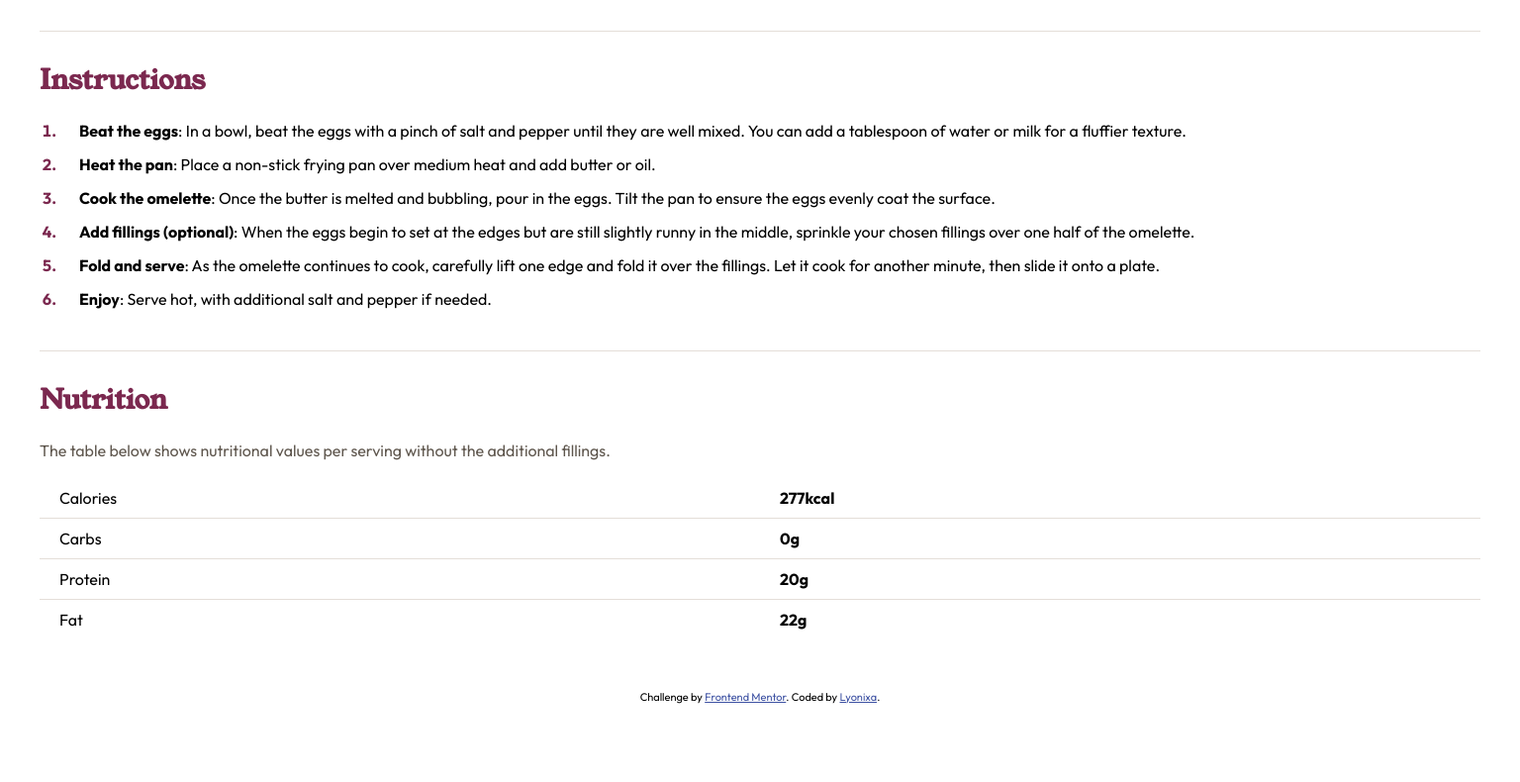
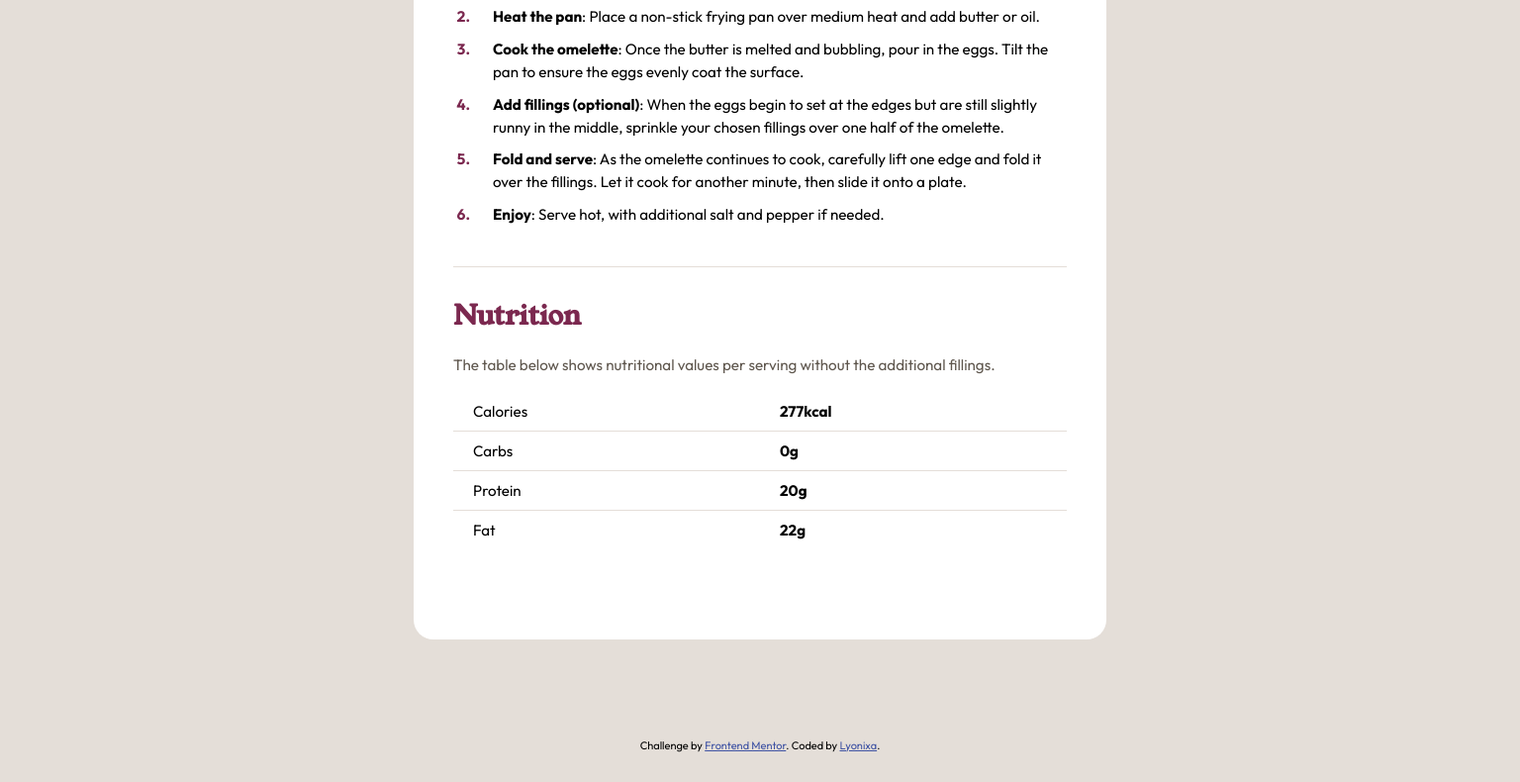
Before and after one commit to Lyonixa/Simple-Omelette-Recipe, a plain HTML site: page index.html in a window 1536 px wide. Shown: the part 1221-2011 px from the top of the page at 99% size. Before the commit the page ends 1972 px from the top, so only its background shows below. Drawn offline with Linux system fonts and the light colour scheme.

Commit message:
add: desktop css

```diff
--- a/index.html
+++ b/index.html
@@ -26,11 +26,11 @@
     </style>
   </head>
   <body>
+    <section>
       <img
         src="assets/images/image-omelette.jpeg"
         alt="A delicious plate of omlette with vegetables and hummus on the side"
       />
-
       <article>
         <h1>Simple Omelette Recipe</h1>
         <p>
@@ -59,9 +59,9 @@
         <h3>Instructions</h3>
         <ol>
           <li>
-          <strong>Beat the eggs</strong>: In a bowl, beat the eggs with a pinch
-          of salt and pepper until they are well mixed. You can add a tablespoon
-          of water or milk for a fluffier texture.
+            <strong>Beat the eggs</strong>: In a bowl, beat the eggs with a
+            pinch of salt and pepper until they are well mixed. You can add a
+            tablespoon of water or milk for a fluffier texture.
           </li>
           <li>
             <strong>Heat the pan</strong>: Place a non-stick frying pan over
@@ -74,17 +74,17 @@
           </li>
           <li>
             <strong>Add fillings (optional)</strong>: When the eggs begin to set
-          at the edges but are still slightly runny in the middle, sprinkle your
-          chosen fillings over one half of the omelette.
+            at the edges but are still slightly runny in the middle, sprinkle
+            your chosen fillings over one half of the omelette.
           </li>
           <li>
             <strong>Fold and serve</strong>: As the omelette continues to cook,
-          carefully lift one edge and fold it over the fillings. Let it cook for
-          another minute, then slide it onto a plate.
+            carefully lift one edge and fold it over the fillings. Let it cook
+            for another minute, then slide it onto a plate.
           </li>
           <li>
-          <strong>Enjoy</strong>: Serve hot, with additional salt and pepper if
-          needed.
+            <strong>Enjoy</strong>: Serve hot, with additional salt and pepper
+            if needed.
           </li>
         </ol>
         <h3>Nutrition</h3>
@@ -102,12 +102,13 @@
           <span>Fat</span>
           <span><strong>22g</strong></span>
         </div>
+      </article>
+    </section>
     <div class="attribution">
       Challenge by
       <a href="https://www.frontendmentor.io?ref=challenge" target="_blank"
         >Frontend Mentor</a
       >. Coded by <a href="https://www.szasz.dev">Lyonixa</a>.
     </div>
-    </article>
   </body>
 </html>
--- a/style.css
+++ b/style.css
@@ -163,3 +163,39 @@ ol li:last-of-type {
 h3 {
   margin: 20px 0;
 }
+
+.attribution {
+  padding-bottom: 30px;
+}
+
+@media (min-width: 1440px) {
+  section {
+    width: 700px;
+    margin: 100px auto;
+    background: var(--White);
+    padding: 2.5rem;
+    border-radius: 20px;
+  }
+
+  img {
+    border-radius: 15px;
+  }
+  article {
+    padding: 0;
+  }
+
+  body {
+    background: var(--Stone-150);
+  }
+
+  h1 {
+    font-size: 2.4rem;
+    margin-bottom: 20px;
+  }
+
+  p,
+  li,
+  span {
+    font-size: 0.95rem;
+  }
+}
```
Lines whose indentation alone changed are shown as unchanged.
